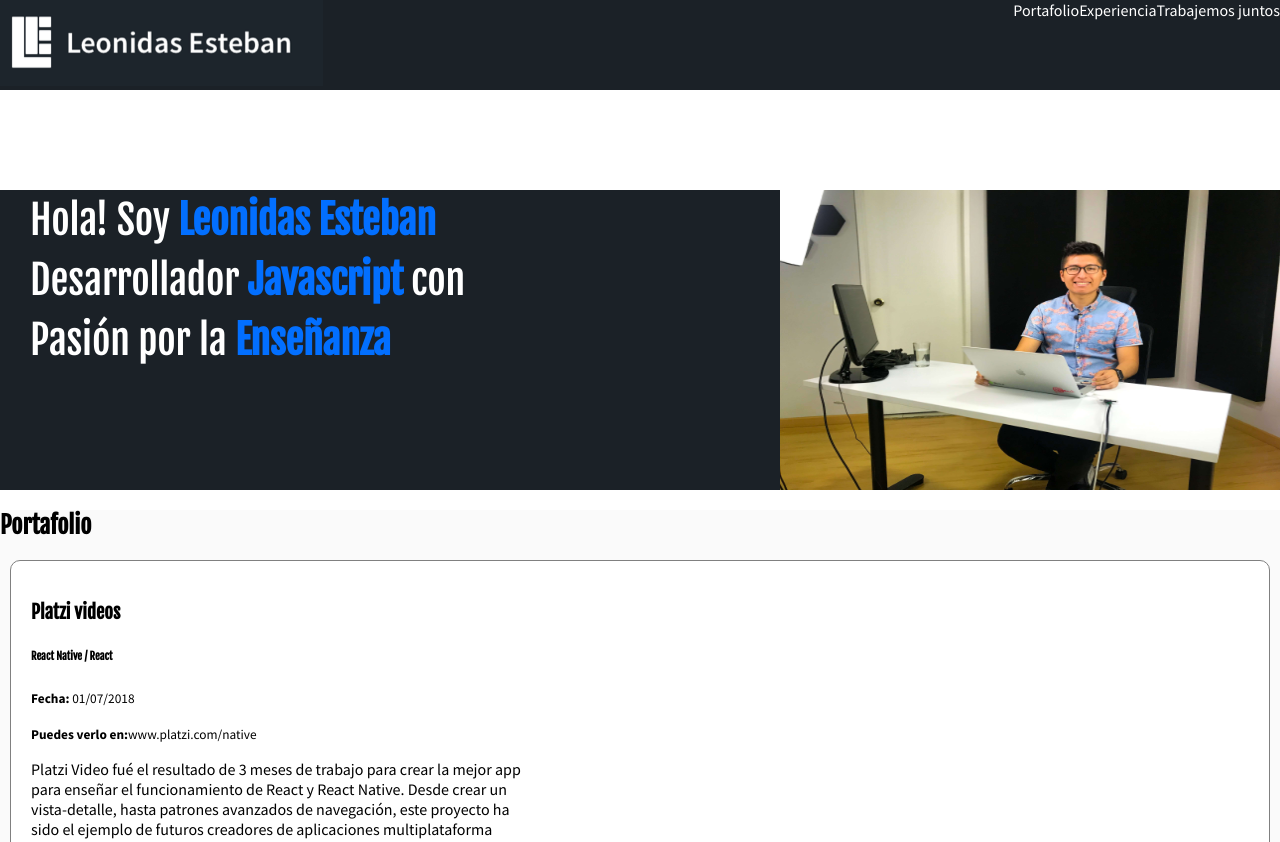
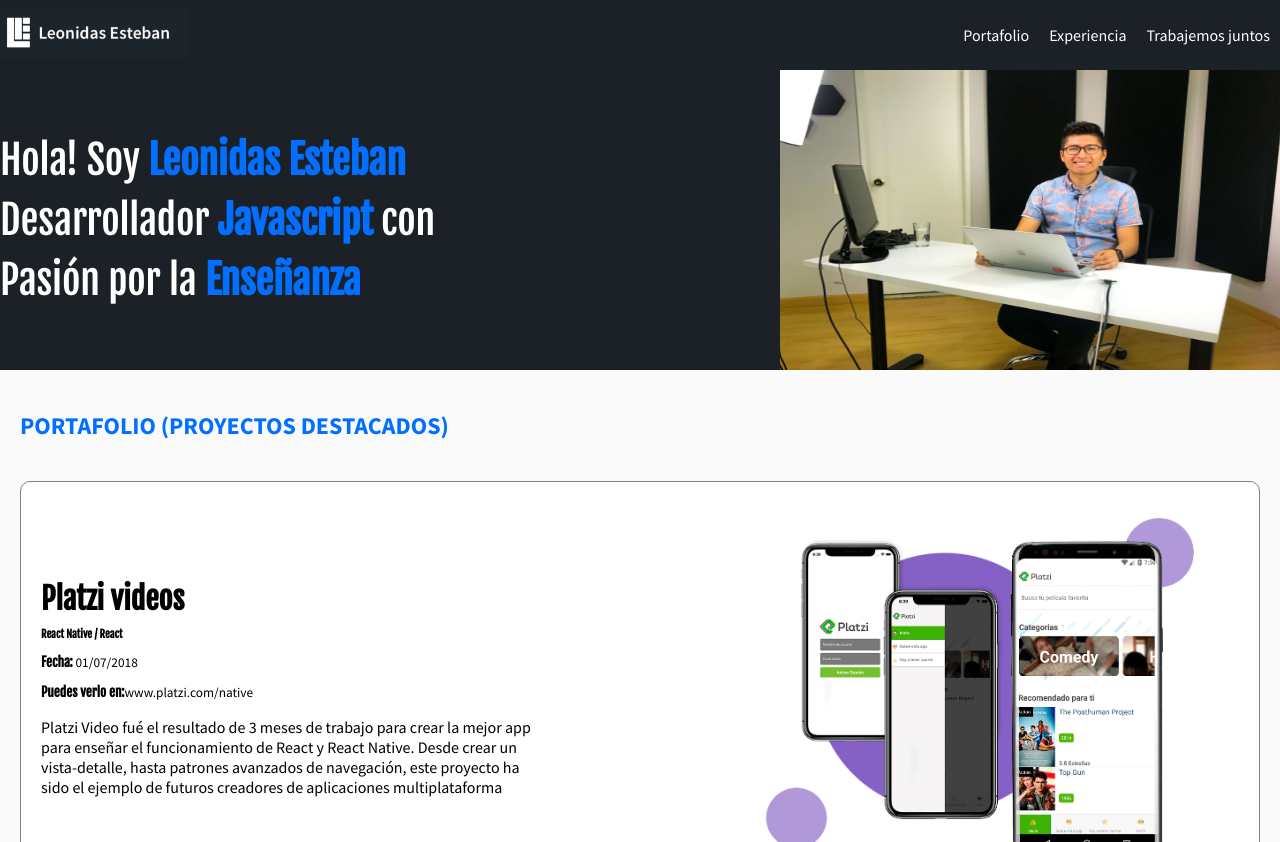
Before and after one commit to gabrielmagdaleno/portafolioleonidasesteban, a plain HTML site: page index.html in a window 1280 px wide. Shown: the top 842 px of the page. Drawn offline with Linux system fonts and the light colour scheme.

Commit message:
Añadiendo estilos y formato a la sección portafolio, footer y header

```diff
--- a/css/estilos.css
+++ b/css/estilos.css
@@ -13,23 +13,51 @@ h1{
     line-height: 1.5;
     letter-spacing: -.2px;
     color: white;
-    margin: 100px 150px 70px 30px;
+    margin: 0;
 }
 
 h1 strong{
     color: #026fff;
 }
 
+h2{
+    color: #026fff;
+    text-transform: uppercase;
+    font-weight: bold;
+    font-family:  "Source Sans Pro", sans-serif;
+    font-size: 24px;
+    margin-bottom: 40px;
+}
+
 .header{
     background-color: #1b2127;
     color: white;
     display: flex;
+    height: 70px;
+    align-items: center;
     justify-content: space-between;
 }
 
 .header a{
     color: white;
     text-decoration: none;
+    display: flex;
+    align-items: center;
+    height: inherit;
+    padding: 0px 10px;
+}
+
+.menu{
+    height: inherit;
+}
+
+.header ul{
+    display: flex;
+    height: inherit;
+}
+
+.header ul li{
+    height: inherit;
 }
 
 ul{
@@ -50,19 +78,43 @@ figure{
     background-repeat: no-repeat;
     background-position-x: right;
     background-color: #1b2127;
+    display: flex;
+    align-items: center;
 }
 
 .portfolio{
     background: #fafafa;
+    padding: 20px;
 }
 
 .project{
     border: 1px solid grey;
     border-radius: 10px;
-    margin: 10px;
+    margin: 0px;
     margin-bottom: 15px;
     padding: 20px;
     background: white;
+    display: flex;
+    align-items: center;
+    justify-content: space-between;
+}
+
+.project-course, .project-date, .project-url{
+    margin: 10px 0;
+}
+
+.project-description{
+    font-size: 20px;
+}
+
+.project strong{
+    font-family: "Fjalla One", sans-serif;
+}
+
+.project-title{
+    font-size: 30px;
+    margin-top: 0px;
+    margin-bottom: 10px;
 }
 
 .project-details{
@@ -71,3 +123,18 @@ figure{
 .project-imageContainer{
     width: 500px;
 }
+
+.footer{
+    background: #1b2127;
+    color: white;
+    display: flex;
+    justify-content: space-between;
+}
+
+.footer img{
+    vertical-align: middle;
+}
+
+.footer a{
+    color: white;
+}
--- a/index.html
+++ b/index.html
@@ -12,7 +12,7 @@
     <header class="header" >
 
             <figure class="logo">
-                <img src="images/logo.png" alt="Logo de https://leonidasesteba.com">
+                <img src="images/logo.png" alt="Logo de https://leonidasesteba.com" height="50px">
             </figure>
             <nav class="menu">
                 <ul>
@@ -30,7 +30,7 @@
     </section>
 
     <section id="portafolio" class="portfolio">
-        <h2>Portafolio</h2>
+        <h2>Portafolio (Proyectos destacados)</h2>
         <article class="project">
             <div class="project-details">
 
@@ -82,6 +82,14 @@
         </form>
     </section>
 
-    <footer class="footer">footer</footer>
+    <footer class="footer">
+        <div>
+            <p>Curso de desarrollo web online 2018 <img src="images/platzi.png" alt="logo platzi" width="80px"></p>
+        </div>
+
+        <div>
+            <p>Design with &#128154 by <a href="https://twitter.com/ThespianArtist">@ThespianArtist</a></p>
+        </div>
+    </footer>
 </body>
 </html>
```
